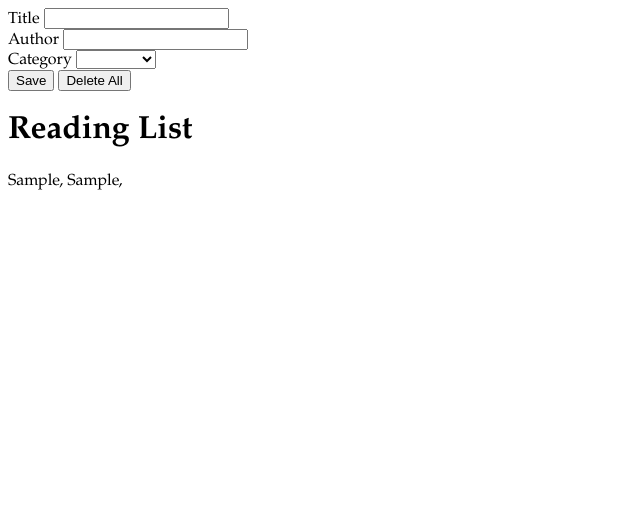
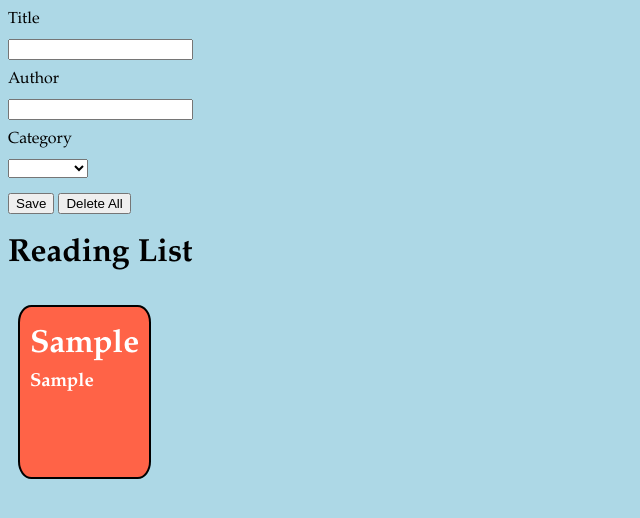
Before and after one commit to nimbus117/lab_events_w6d4, a plain HTML site: page index.html in a window 1280 px wide. Both pictures are taken after typing "Sample", "Sample" into the empty fields and a click on the input "Save". Shown: the whole page, without its empty margins (0-640 px from the left). Drawn offline with Linux system fonts and the light colour scheme.

Commit message:
Add flex box and separate form items

```diff
--- a/css/main.css
+++ b/css/main.css
@@ -1,3 +1,37 @@
 body {
   font-family: Palatino;
+  background-color: lightblue;
 }
+
+label {
+  display: block;
+  margin: 10px 0;
+}
+
+select {
+  margin-bottom: 15px;
+}
+
+
+.flex-container {
+  padding: 0;
+  margin: 0;
+  list-style: none;
+
+  display: flex;
+
+}
+
+.flex-item {
+  background: tomato;
+  padding: 10px;
+  width: auto;
+  height: 150px;
+  margin: 10px;
+
+  line-height: 15px;
+  color: white;
+
+  border: 2px solid black;
+  border-radius: 10%;
+}
--- a/index.html
+++ b/index.html
@@ -34,6 +34,7 @@
     </form>
 
     <h1>Reading List</h1>
-    <div id="reading-list"></div>
+    <ul id="reading-list" class="flex-container">
+    </ul>
   </body>
 </html>
--- a/js/app.js
+++ b/js/app.js
@@ -12,10 +12,23 @@ document.addEventListener('DOMContentLoaded', () => {
   const handleFormSubmit = function (evt) {
     evt.preventDefault();
     // console.log('bla');
-    const newReadingListItem = document.createElement('div');
-    newReadingListItem.textContent = `${this.title.value}, ${this.author.value}, ${this.category.value}`
+    const newReadingListItem = document.createElement('li');
+    newReadingListItem.classList.add('flex-item');
+
+
+    const titleItem = document.createElement('h1');
+    titleItem.textContent = this.title.value;
+    newReadingListItem.appendChild(titleItem);
+    const authorItem = document.createElement('h3');
+    authorItem.textContent = this.author.value;
+    newReadingListItem.appendChild(authorItem);
+    const categoryItem = document.createElement('p');
+    categoryItem.textContent = this.category.value
+    newReadingListItem.appendChild(categoryItem);
+
     const readingList = document.querySelector('#reading-list');
     readingList.appendChild(newReadingListItem);
+
     this.reset();
     // OR evt.target.reset();
   };
```
